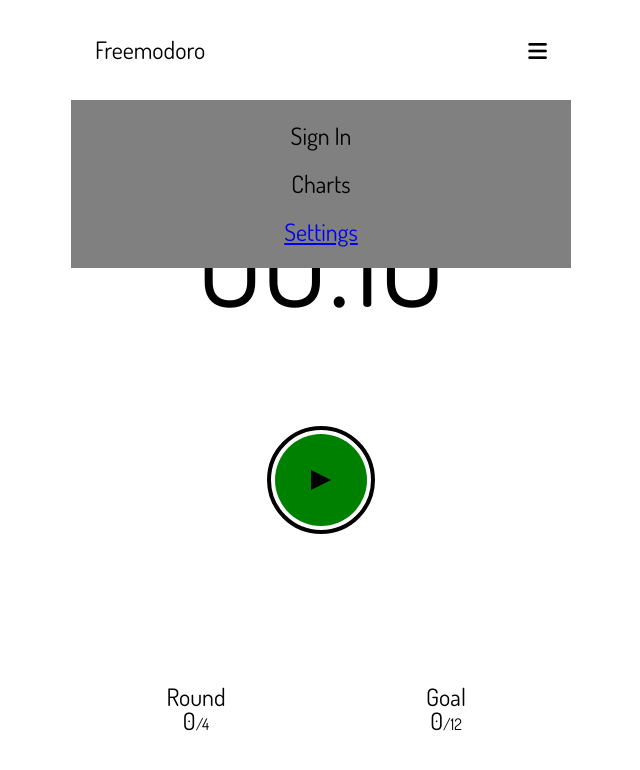
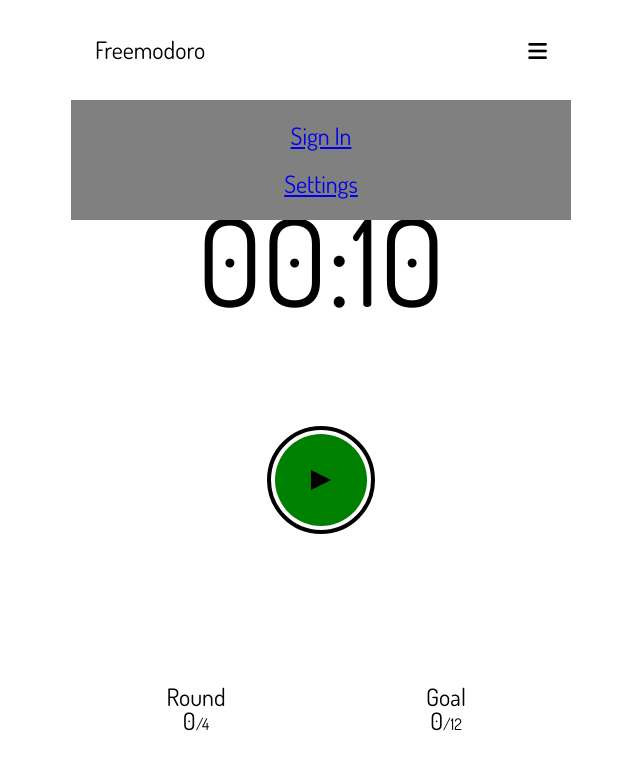
Before and after one commit to jaredblumer/freemodoro, a React (Create React App) app: page / in a window 1280 px wide. Both pictures are taken after a click on the icon 856 px from the left and 51 px from the top of the page. Shown: the top 770 px of the page, without its empty margins (319-959 px from the left). Built offline with nearby package versions, Linux system fonts and the light colour scheme.

Commit message:
Add Sign In link and remove Charts link

```diff
--- a/src/components/Pomodoro.js
+++ b/src/components/Pomodoro.js
@@ -106,8 +106,9 @@ class Pomodoro extends React.Component {
         </header>
         <nav id="nav" data-testid="nav" style={{ visibility: "hidden" }}>
           <ul>
-            <li>Sign In</li>
-            <li>Charts</li>
+            <li>
+              <Link to="/login">Sign In</Link>
+            </li>
             <li>
               <Link to="/settings">Settings</Link>
             </li>
```
